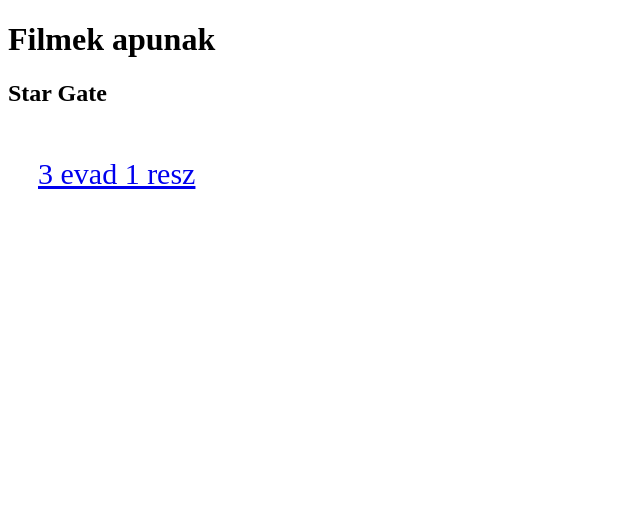
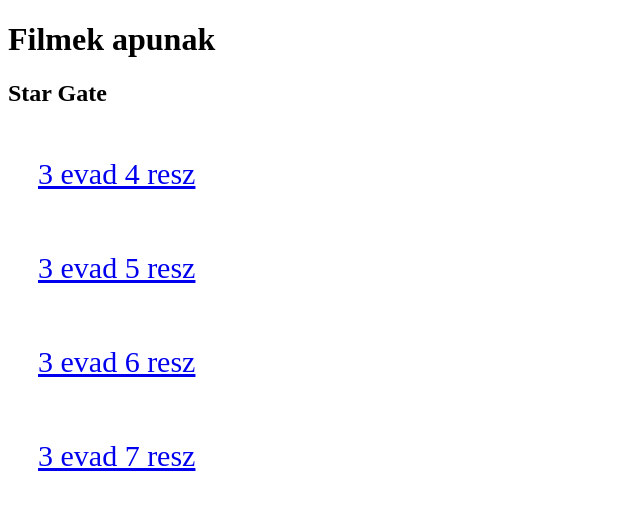
Before and after one commit to P-Aliz/github.io, a plain HTML site: page index.html in a window 1280 px wide. Shown: the whole page, without its empty margins (0-640 px from the left). Drawn offline with Linux system fonts and the light colour scheme.

Commit message:
Update index.html
4,5,6,7 star gate resz

```diff
--- a/index.html
+++ b/index.html
@@ -4,7 +4,11 @@
 
 		<h1>Filmek apunak</h1>
 		<h2>Star Gate</h2>
-		<a href = "https://drive.google.com/file/d/12mzqJfXBTQ4liR8X1hJRzoFJexfRiZ8h/view?usp=sharing"> 3 evad 1 resz</a>
+		<a href = "https://drive.google.com/file/d/1eZFZKYoj1CF0J3dMB3jI4aoDOTZ6r0UT/view?usp=sharing"> 3 evad 4 resz</a>
+		<a href = "https://drive.google.com/file/d/1uSlmMiqdEP-BbYxbm5FxsvGcJcjFdnW-/view?usp=sharing"> 3 evad 5 resz</a>
+		<a href = "https://drive.google.com/file/d/1srDK1C57GHbtcPwNdN4kZKAtXSiyIvyO/view?usp=sharing"> 3 evad 6 resz</a>
+		<a href = "https://drive.google.com/file/d/1PqBS--MT6LeD3U0R20apqTMx5E_bNh31/view?usp=sharing"> 3 evad 7 resz</a>
+
 
 	</body>
 
```
